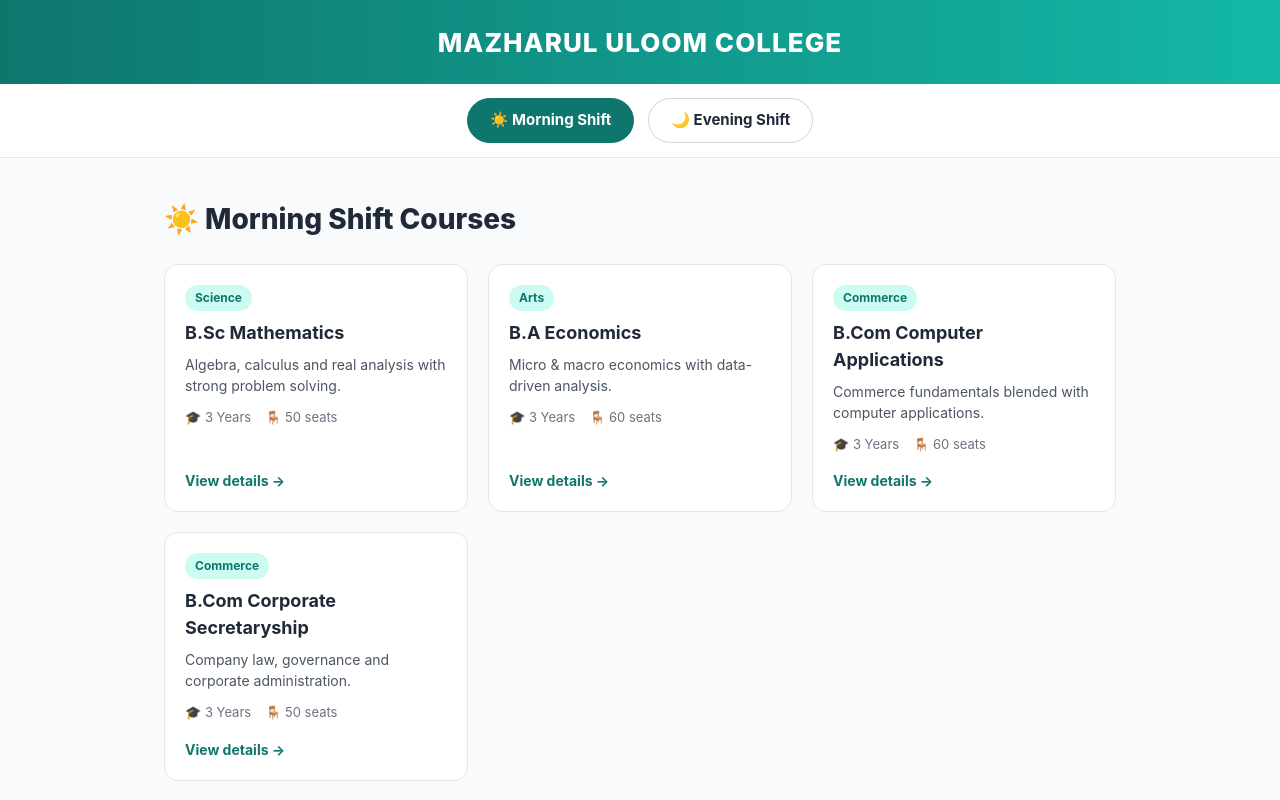
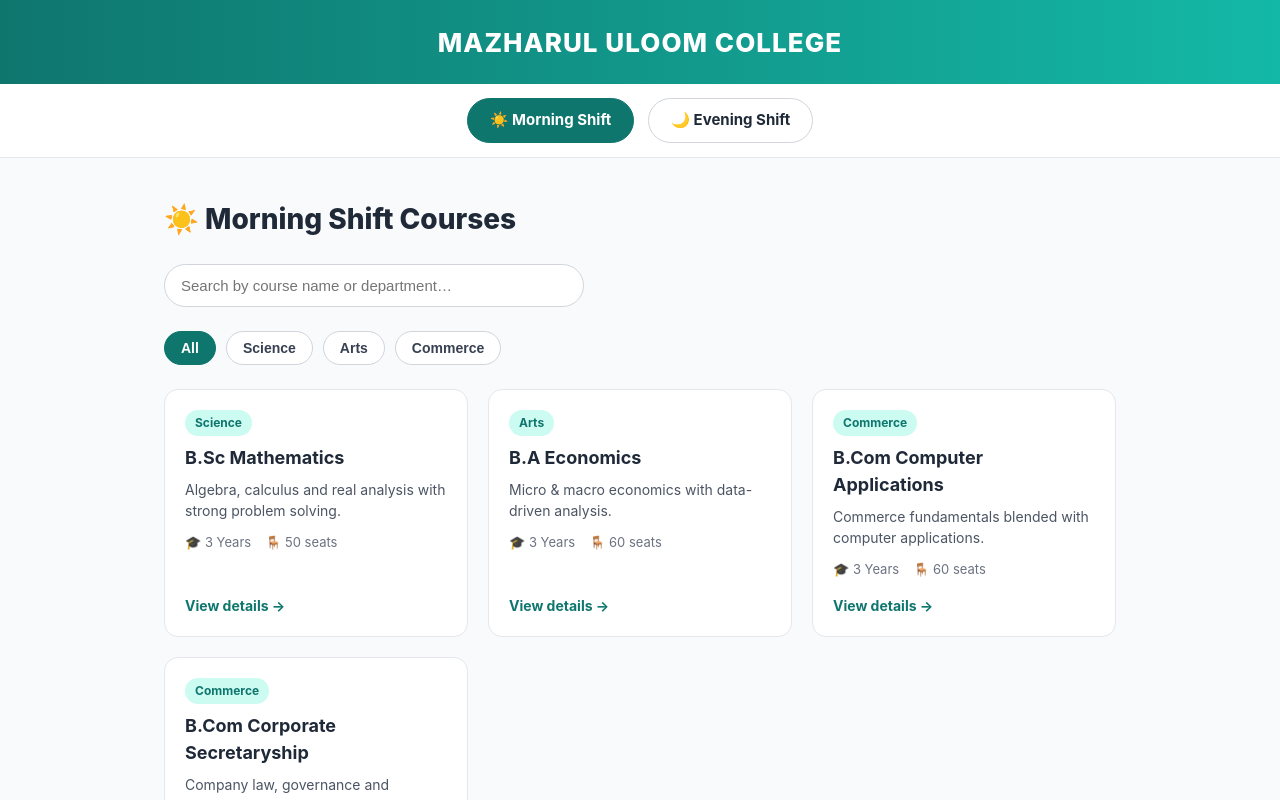
Before and after one commit to badrionyx/React_Task, a React (Vite) app: page /morning in a window 1280 px wide. Shown: the top 800 px of the page. Built offline with nearby package versions, Linux system fonts and the light colour scheme.

Commit message:
added department chips

```diff
--- a/src/Task/College/component2/ShiftPage.jsx
+++ b/src/Task/College/component2/ShiftPage.jsx
@@ -1,19 +1,62 @@
 import { Link } from "react-router-dom";
-import { getCoursesByShift } from "../pages2/courses";
+import { courses, getCoursesByShift } from "../pages2/courses";
 import "../pages2/collegeStyle.css";
+import { useState } from "react";
 
 export let ShiftPage = ({ shift }) => {
-  const courses = getCoursesByShift(shift);
+  let [query, setQuery] = useState("");
+  let [dept, setDept] = useState("All");
+  // const courses = getCoursesByShift(shift);
   const title =
     shift === "morning" ?
       "☀️ Morning Shift Courses"
     : "🌙 Evening Shift Courses";
 
+  let clean = (text) => text.toLowerCase().replace(/[.\s]/g, "");
+  let allCourses = getCoursesByShift(shift);
+
+  let term = clean(query);
+
+  let department = ["All", ...new Set(allCourses.map((course) => course.dept))];
+
+  const courses = allCourses.filter((course) => {
+    let matched =
+      term === "" ||
+      clean(course.name).include(term) ||
+      clean(course.dept).include(term);
+
+    let matchDept = dept === "All" || course.dept === dept;
+
+    return matched && matchDept;
+  });
+
   return (
     <main className="shift-page">
       <h2 className="page-title">{title}</h2>
 
-      <div className="course-grid">
+      <input
+        type="text"
+        className="search-box"
+        placeholder="Search by course name or department…"
+        value={query}
+        onChange={(e) => setQuery(e.target.value)}
+      ></input>
+
+      <div className="filter-chips">
+        {department.map((name) => (
+          <button
+            key={name}
+            className={"chip" + (dept === name ? " active" : "")}
+            onClick={() => setDept(name)}
+          >
+            {name}
+          </button>
+        ))}
+      </div>
+
+      {courses.length === 0 ?
+        <p className="no-results">No courses match “{query}”.</p>
+      : <div className="course-grid">
           {courses.map((course) => (
             <Link to={"/" + course.id} key={course.id} className="course-card">
               <span className="pill">{course.dept}</span>
@@ -27,6 +70,7 @@ export let ShiftPage = ({ shift }) => {
             </Link>
           ))}
         </div>
+      }
     </main>
   );
 };
--- a/src/Task/College/pages2/collegeStyle.css
+++ b/src/Task/College/pages2/collegeStyle.css
@@ -65,6 +65,56 @@ a {
   background: #0f766e;
   color: #fff;
   border-color: #0f766e;
+}
+
+.search-box {
+  width: 100%;
+  max-width: 420px;
+  padding: 12px 16px;
+  margin-bottom: 24px;
+  font-size: 15px;
+  border: 1px solid #d1d5db;
+  border-radius: 999px;
+  outline: none;
+  transition:
+    border-color 0.15s ease,
+    box-shadow 0.15s ease;
+}
+.search-box:focus {
+  border-color: #0f766e;
+  box-shadow: 0 0 0 3px rgba(15, 118, 110, 0.15);
+}
+.no-results {
+  color: #6b7280;
+  font-size: 15px;
+  padding: 12px 0;
+}
+
+.filter-chips {
+  display: flex;
+  flex-wrap: wrap;
+  gap: 10px;
+  margin-bottom: 24px;
+}
+.chip {
+  padding: 8px 16px;
+  border-radius: 999px;
+  border: 1px solid #d1d5db;
+  background: #fff;
+  font-size: 14px;
+  font-weight: 600;
+  color: #374151;
+  cursor: pointer;
+  transition: all 0.15s ease;
+}
+.chip:hover {
+  border-color: #0f766e;
+  color: #0f766e;
+}
+.chip.active {
+  background: #0f766e;
+  border-color: #0f766e;
+  color: #fff;
 }
 
 .head1 {
--- a/src/Task/College/pages2/courses.jsx
+++ b/src/Task/College/pages2/courses.jsx
@@ -78,6 +78,7 @@ export const courses = [
       "Live client-style projects",
     ],
   },
+
   {
     id: "bba",
     name: "BBA (Business Administration)",
--- a/src/routers/Task/components1/header.jsx
+++ b/src/routers/Task/components1/header.jsx
@@ -4,7 +4,7 @@ export let Myheader = () => {
   return (
     <nav className="navbar">
       <Link to="/" className="brand">
-        Bidda Restaurant 🍛
+        Badri Restaurant 🍛
       </Link>
       <div className="nav-links">
         <Link to="/">HOME</Link>
```
Lines whose indentation alone changed are shown as unchanged.
